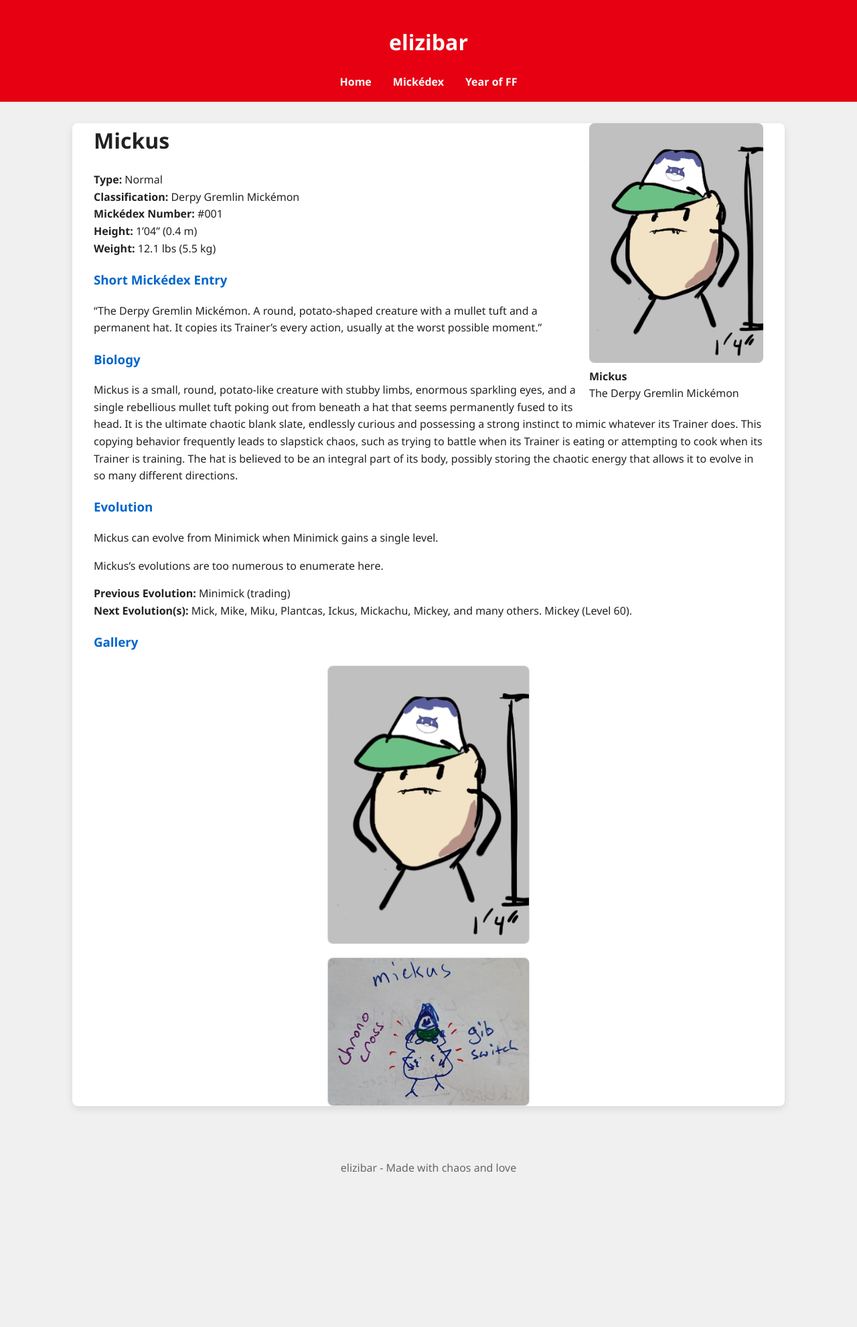
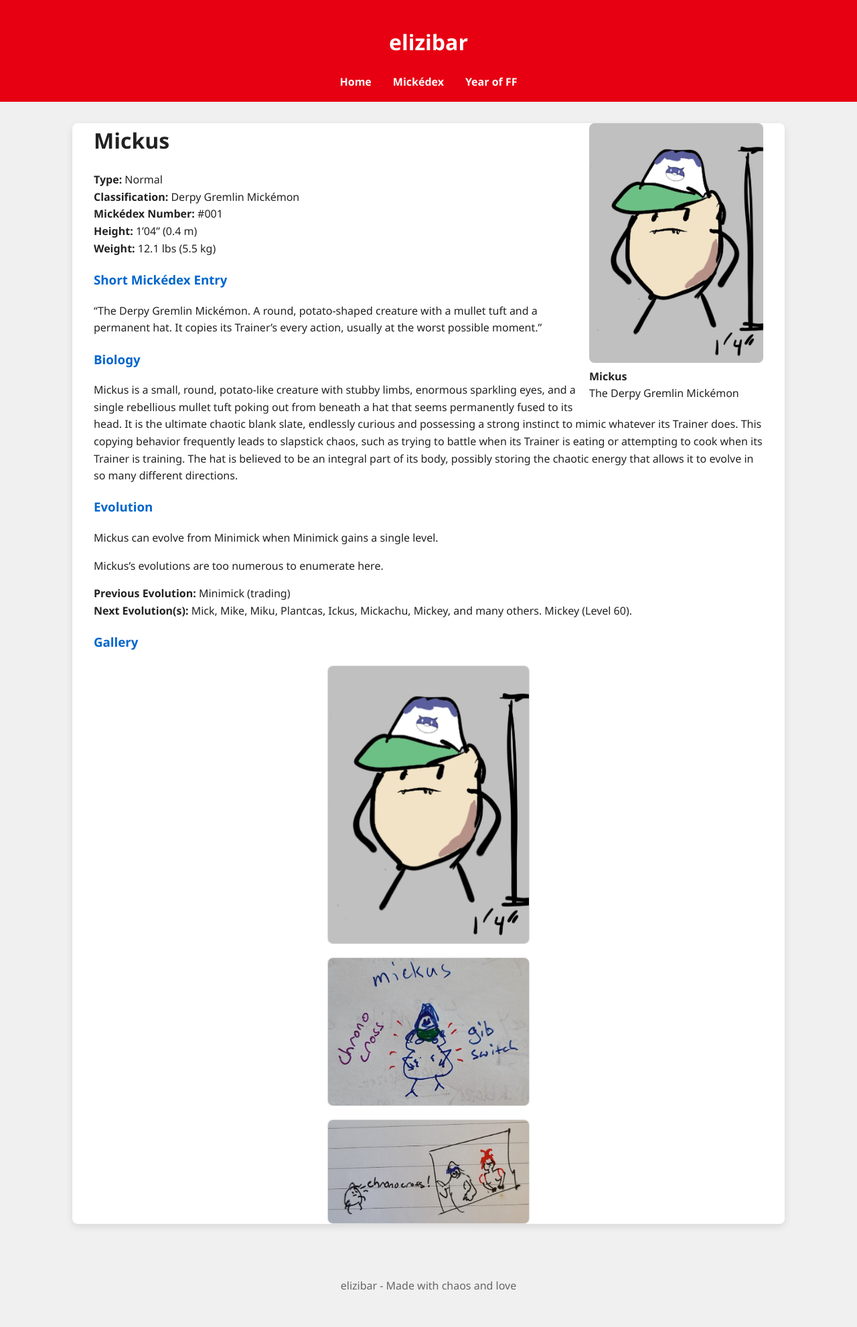
Before and after one commit to elizibar/elizibar.github.io, a Jekyll site: the page built from mickedex/base/mickus.md, in a window 1280 px wide. Shown: the whole page at 67% size. Built offline with Jekyll 4.4.1, drawn with Linux system fonts in a browser that asks for light colours; before the commit the page ends 1806 px from its top, so only the background shows below that.

Commit message:
chrono cross

```diff
--- a/mickedex/base/mickus.md
+++ b/mickedex/base/mickus.md
@@ -35,3 +35,4 @@ Mickus's evolutions are too numerous to enumerate here.
 ### Gallery
 ![Mickus](/assets/images/mickus.png){:width="30%" style="display: block; margin: 20px auto; border: 1px solid #ddd; border-radius: 8px;"}
 ![Mickus Ink Doodle](/assets/images/mickuspen.jpg){:width="30%" style="display: block; margin: 20px auto; border: 1px solid #ddd; border-radius: 8px;"}
+![Mickus looking at Chrono Cross](/assets/images/mickus-cc.jpg){:width="30%" style="display: block; margin: 20px auto; border: 1px solid #ddd; border-radius: 8px;"}
```
Also changed, not shown: assets/images/mickus-cc.jpg (added).
